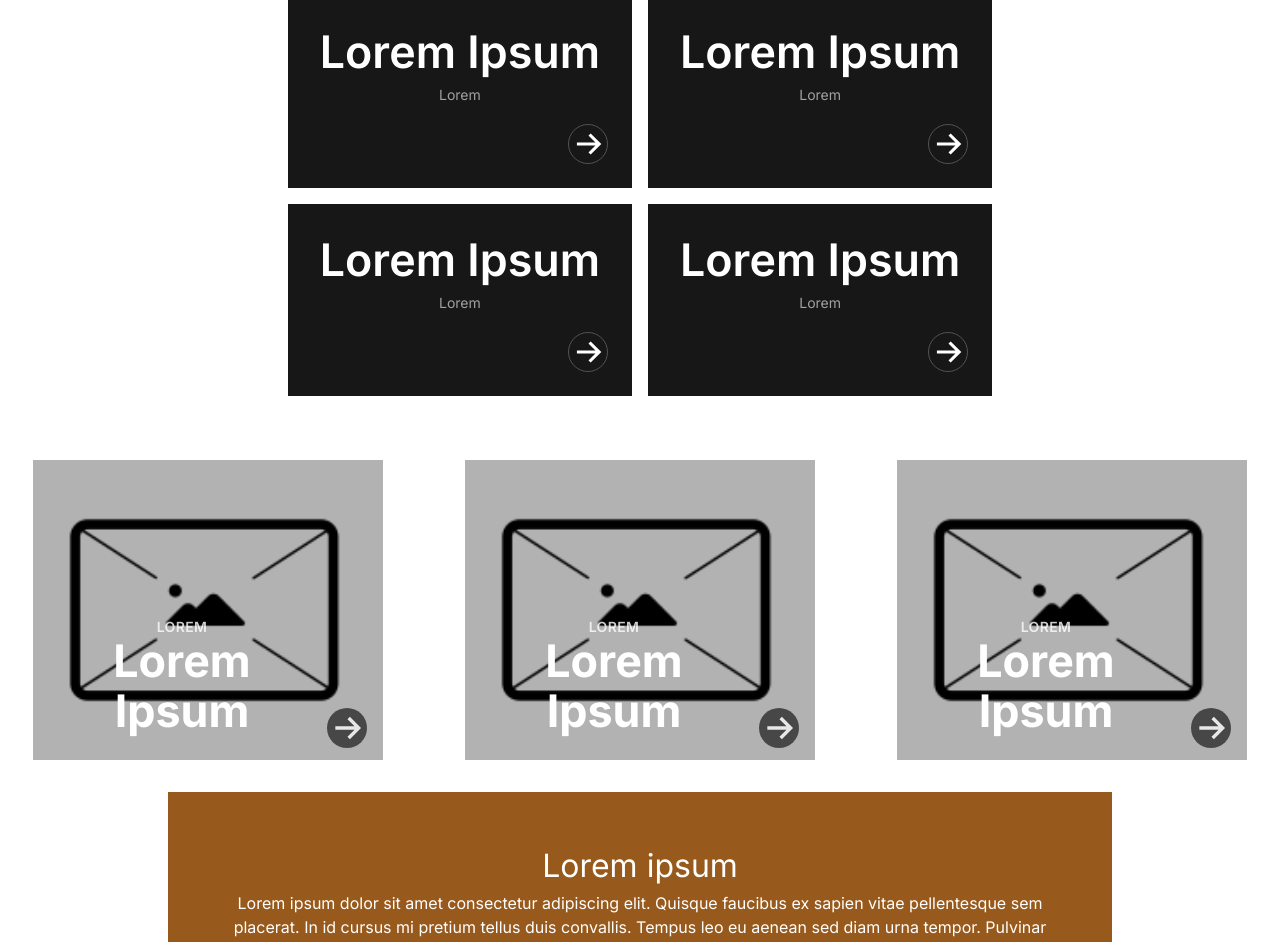
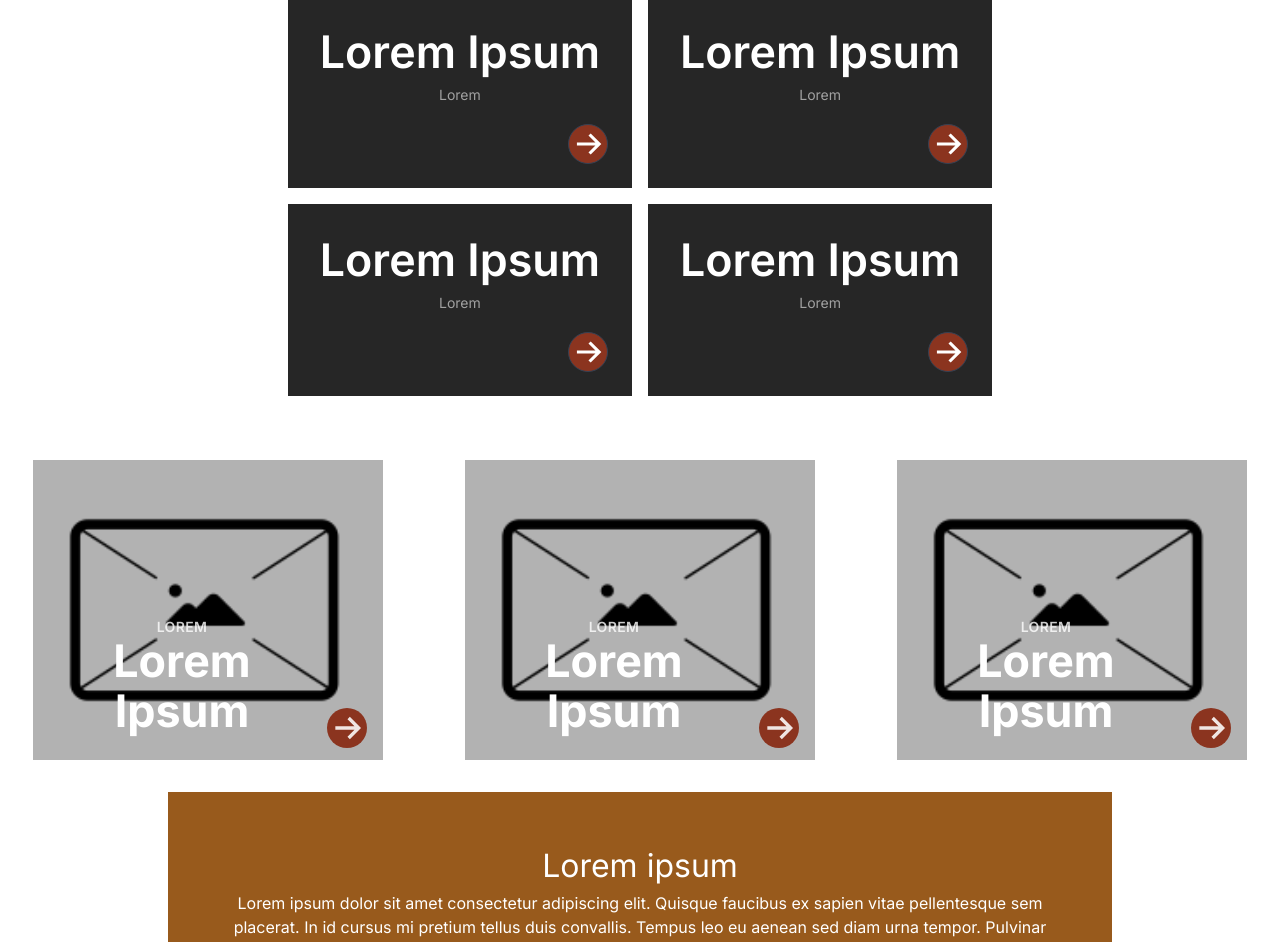
Before and after one commit to DavidTheMe/Bj-rnmamman-LIA, a React (Vite) app in the folder my-project/: page / in a window 1280 px wide. Shown: the part 940-1882 px from the top of the page. Built offline with nearby package versions, Linux system fonts and the light colour scheme.

Commit message:
Fixade WCAG och ändrade färg på Arrow knappen på puffarna

```diff
--- a/my-project/src/components/icons/ArrowRight.tsx
+++ b/my-project/src/components/icons/ArrowRight.tsx
@@ -7,6 +7,9 @@ export const ArrowRight = ({ className = "" }) => (
       stroke="currentColor"
       strokeWidth="2"
       viewBox="0 0 24 24"
+      aria-hidden="true"
+      focusable="false"
+      role="presentation"
     >
       <path d="M5 12h14M13 6l6 6-6 6" />
     </svg>
--- a/my-project/src/components/puff/ImagePuff.tsx
+++ b/my-project/src/components/puff/ImagePuff.tsx
@@ -12,12 +12,16 @@ export function ImagePuff({ title, subtitle, image, href }: ImagePuffProps) {
     return (
         <Link
           to={href}
-          className="relative group w-full max-w-[350px] h-[300px] mx-auto overflow-hidden"
+          aria-label={`${title}${subtitle ? " - " + subtitle : ""}`}
+          className="
+            relative group w-full max-w-[350px] h-[300px] mx-auto overflow-hidden
+            focus-outline-none focus:ring-2 focus:ring-white
+          "
         >
           {/* Bild */}
           <img
             src={image}
-            alt=""
+            alt={title}
             className="absolute inset-0 w-full h-full object-cover group-hover:scale-105 duration-300"
           />
 
@@ -37,7 +41,13 @@ export function ImagePuff({ title, subtitle, image, href }: ImagePuffProps) {
           </div>
 
           {/* Arrow Icon */}
-          < ArrowRight className="absolute bottom-3 right-4 rounded-full bg-black/60 backdrop-blur flex items-center justify-center group-hover:bg-black/80 duration-300 w-10 h-10" />
+          < ArrowRight
+            className="
+            absolute bottom-3 right-4 rounded-full bg-[#8B341F] bg-opacity-60 backdrop-blur
+            flex items-center justify-center group-hover:bg-[#8B341F]/80
+            duration-300 w-10 h-10 pointer-events-none
+            "
+          />
 
         </Link>
     );
--- a/my-project/src/components/puff/Puff1.tsx
+++ b/my-project/src/components/puff/Puff1.tsx
@@ -11,17 +11,11 @@ export const Puff1: React.FC<Puff1Props> = ({ title, subtitle, href }) => {
     return (
         <a
           href={href}
+          aria-label={`${title}${subtitle ? " - " + subtitle : ""}`}
           className="
-            group
-            block
-            bg-neutral-900
-            text-white
-            p-8
-            rounded-none
-            relative
-            h-48
-            hover:bg-neutral-800
-            transition-colors
+            group block bg-neutral-800 text-white p-8 rounded-none relative h-48
+            hover:bg-neutral-800 transition-colors focus:outline-none
+            focus:ring-2 focus:ring-white
             "
         >
           <h2 className="text-2xl font-semibold leading-tight">{title}</h2>
@@ -32,13 +26,10 @@ export const Puff1: React.FC<Puff1Props> = ({ title, subtitle, href }) => {
 
           <div
             className="
-              absolute bottom-6 right-6
-              w-10 h-10
-              rounded-full
-              border border-neutral-600
-              flex items-center justify-center
-              group-hover:border-white
-              transition-colors
+              absolute bottom-6 right-6 w-10 h-10 rounded-full
+              bg-[#8B341F] border border-gray-700
+              flex items-center justify-center group-hover:border-[#8B341F]
+              transition-colors pointer-events-none
               "
           >
             <ArrowRight />
```
